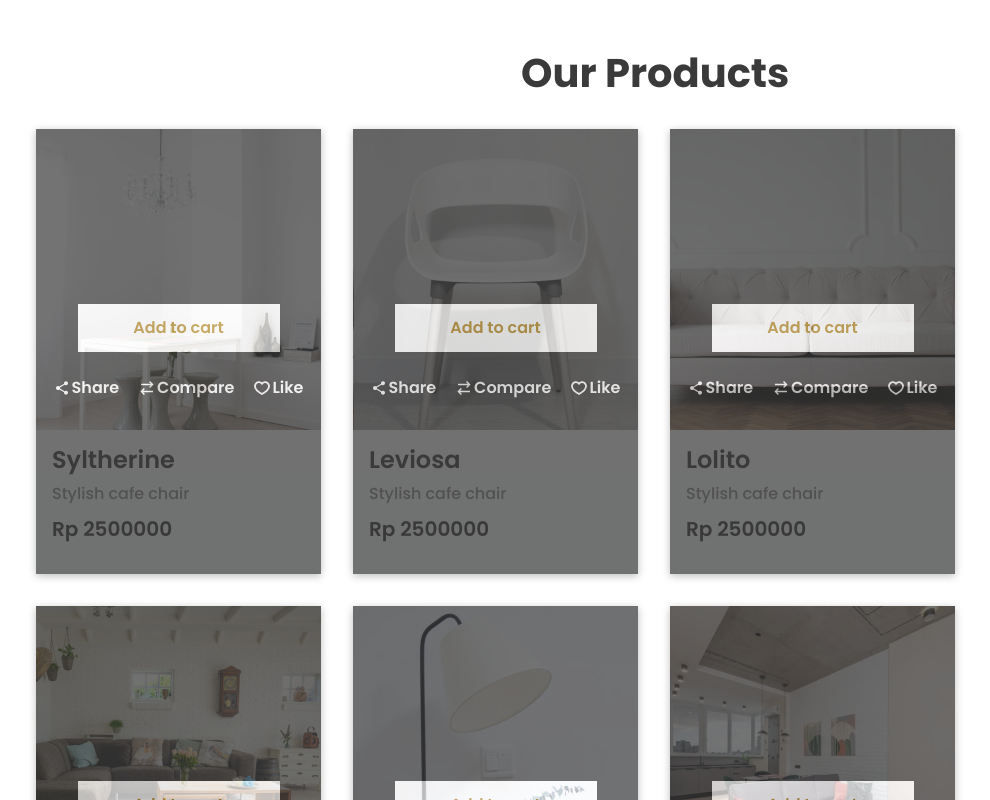
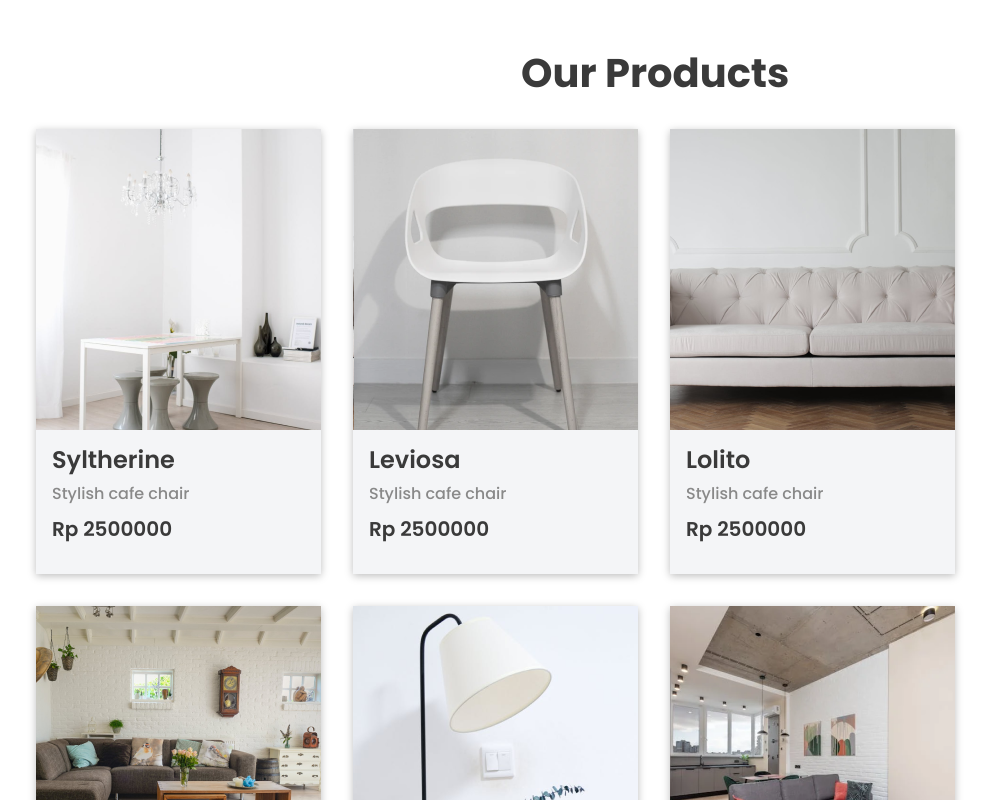
Before and after one commit to SubwaySerfer/e-commerce, a Vue app: page /home in a window 1280 px wide. Shown: the part 1560-2360 px from the top of the page, without its empty margins (66-1056 px from the left). Built offline with nearby package versions, Linux system fonts and the light colour scheme.

Commit message:
feat: add hover for basecard

```diff
--- a/src/components/ui/BaseCard.vue
+++ b/src/components/ui/BaseCard.vue
@@ -1,5 +1,5 @@
 <template>
-  <div class="furniture-card">
+  <div class="furniture-card" @mouseover="hover = true">
     <!-- <slot>{{ (name, price, img) }} </slot> -->
     <!-- <slot name="img">
       <img src="" alt="" />
@@ -15,7 +15,7 @@
       <p>{{ description }}</p>
       <h4>Rp {{ price }}</h4>
     </div>
-    <div class="furniture-card_popup">
+    <div class="furniture-card_popup" @mouseleave="hover = false" v-if="hover">
       <base-button class="btn">Add to cart</base-button>
       <div class="popup-content">
         <div class="popup-content_box">
@@ -51,6 +51,11 @@
 //TODO: сделать наведение на карточку
 export default {
   props: ["name", "price", "img", "description"],
+  data() {
+    return {
+      hover: false,
+    };
+  },
 };
 </script>
 <style scoped>
```
